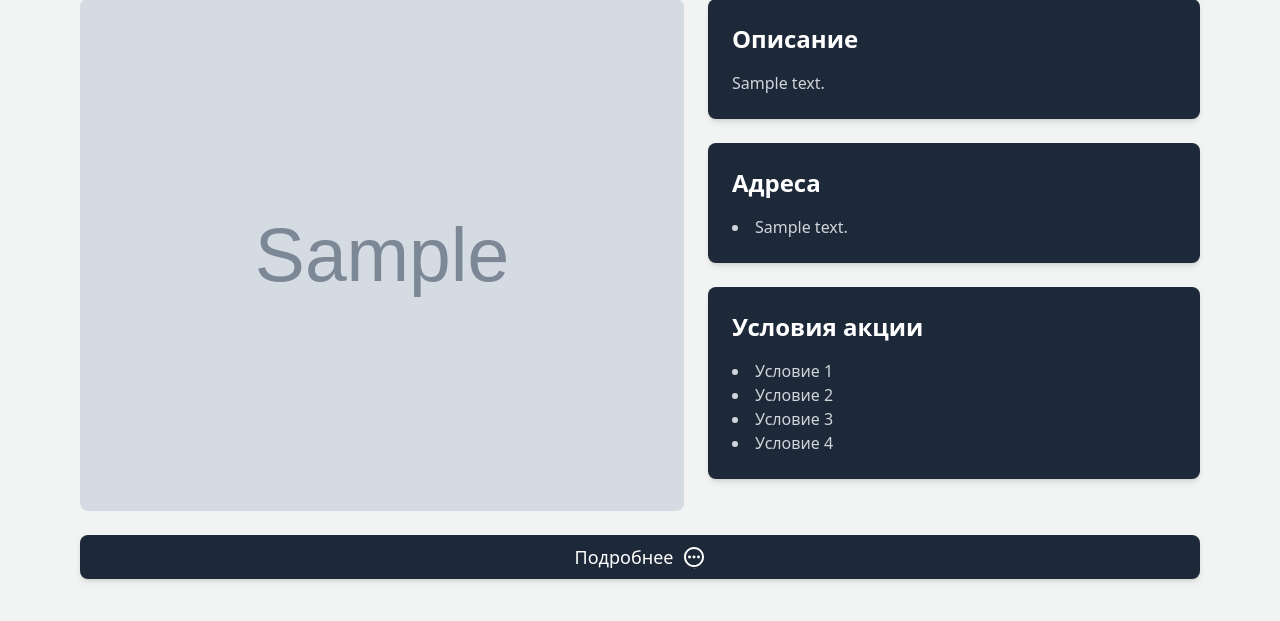
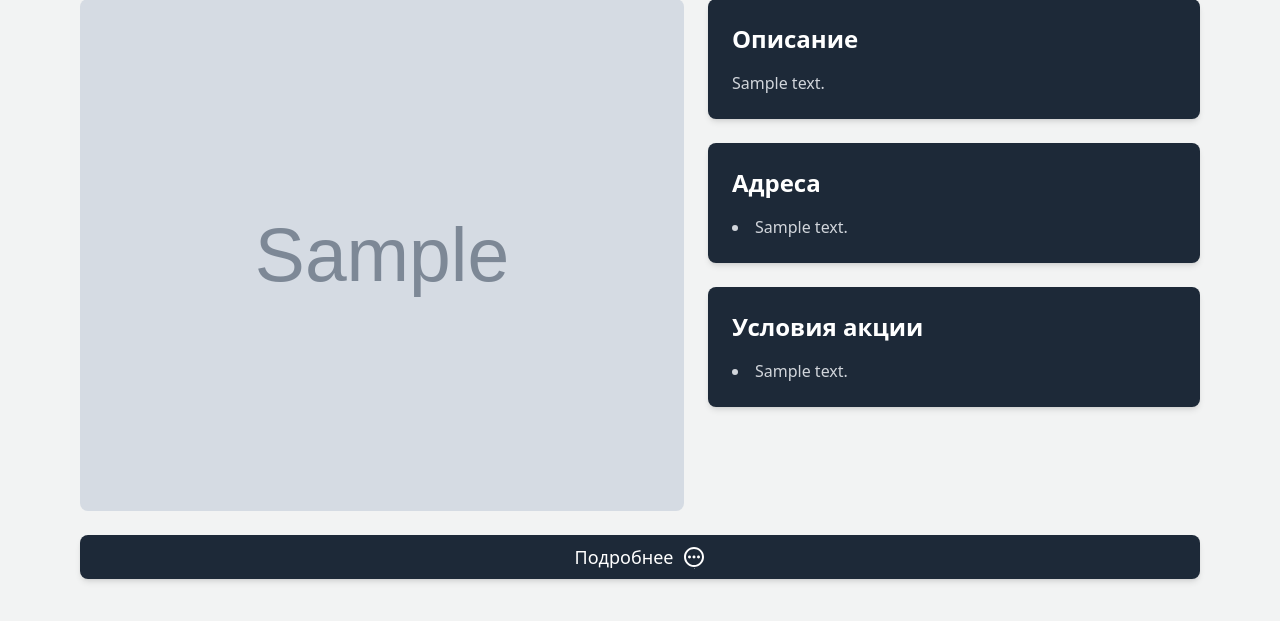
Before and after one commit to progcsharp/CFU_club_card, a Django app: page /places/1/ in a window 1280 px wide. Shown: the part 81-702 px from the top of the page. Run offline with Django 5.2, Linux system fonts and the light colour scheme; tables that the repository leaves empty hold one stand-in row (values such as "Sample post"); grey boxes marked "Sample" are stand-in pictures; some libraries are stand-ins or nearby versions.

Commit message:
add promotion_conditions to models and templates place_detail

```diff
--- a/CFU_club_card/places/models.py
+++ b/CFU_club_card/places/models.py
@@ -23,6 +23,14 @@ class Place(models.Model):
         return self.name
 
 
+class PlacePromotionCondition(models.Model):
+    place = models.ForeignKey(Place, related_name='promotion_conditions', on_delete=models.CASCADE)
+    condition_text = models.CharField(max_length=255)  # Поле для текста условия акции
+
+    def __str__(self):
+        return self.condition_text
+
+
 class PlaceImage(models.Model):
     place = models.ForeignKey(Place, related_name='images', on_delete=models.CASCADE)  # Связь с моделью Place
     image = models.ImageField(upload_to='sliders/', blank=True, null=True)  # Поле для изображения слайдера
--- a/CFU_club_card/places/templates/places/place_detail.html
+++ b/CFU_club_card/places/templates/places/place_detail.html
@@ -84,17 +84,18 @@
                     </ul>
                 </div>
                 <!-- Conditions -->
+                {%if place.promotion_conditions.exists%}
                 <div class="bg-[#1d2938] p-6 rounded-lg shadow-md">
                     <h2 class="text-2xl font-bold mb-4 text-white">
                         Условия акции
                     </h2>
                     <ul class="list-disc list-inside text-gray-300">
-                        <li>Условие 1</li>
-                        <li>Условие 2</li>
-                        <li>Условие 3</li>
-                        <li>Условие 4</li>
+                        {%for promotion_conditions in place.promotion_conditions.all%}
+                        <li>{{promotion_conditions.condition_text}}</li>
+                        {%endfor%}
                     </ul>
                 </div>
+                {%endif%}
             </div>
             <!-- Popup btn -->
             <button
--- a/CFU_club_card/places/views.py
+++ b/CFU_club_card/places/views.py
@@ -21,5 +21,4 @@ def place_list(request):
 
 def place_detail(request, place_id):
     place = Place.objects.get(pk=place_id)  # Предзагрузка изображений и адресов
-    print(place.addresses)
     return render(request, 'places/place_detail.html', {'place': place})
```
Also changed, not shown: CFU_club_card/places/admin.py (+11 -2 lines), CFU_club_card/places/migrations/0006_promotioncondition_place_promotion_conditions.py (added), CFU_club_card/places/migrations/0007_remove_place_promotion_conditions_and_more.py (added).
